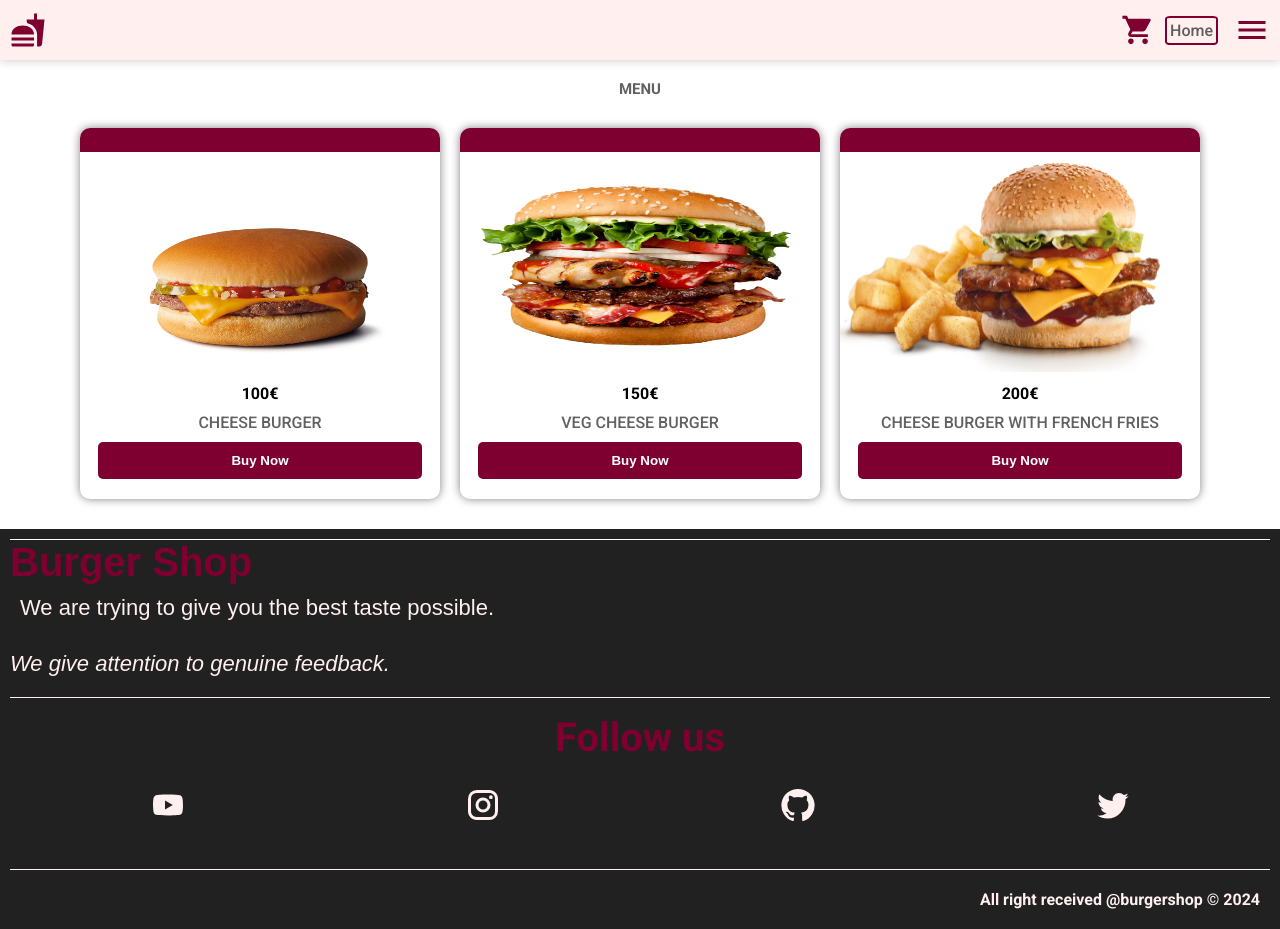
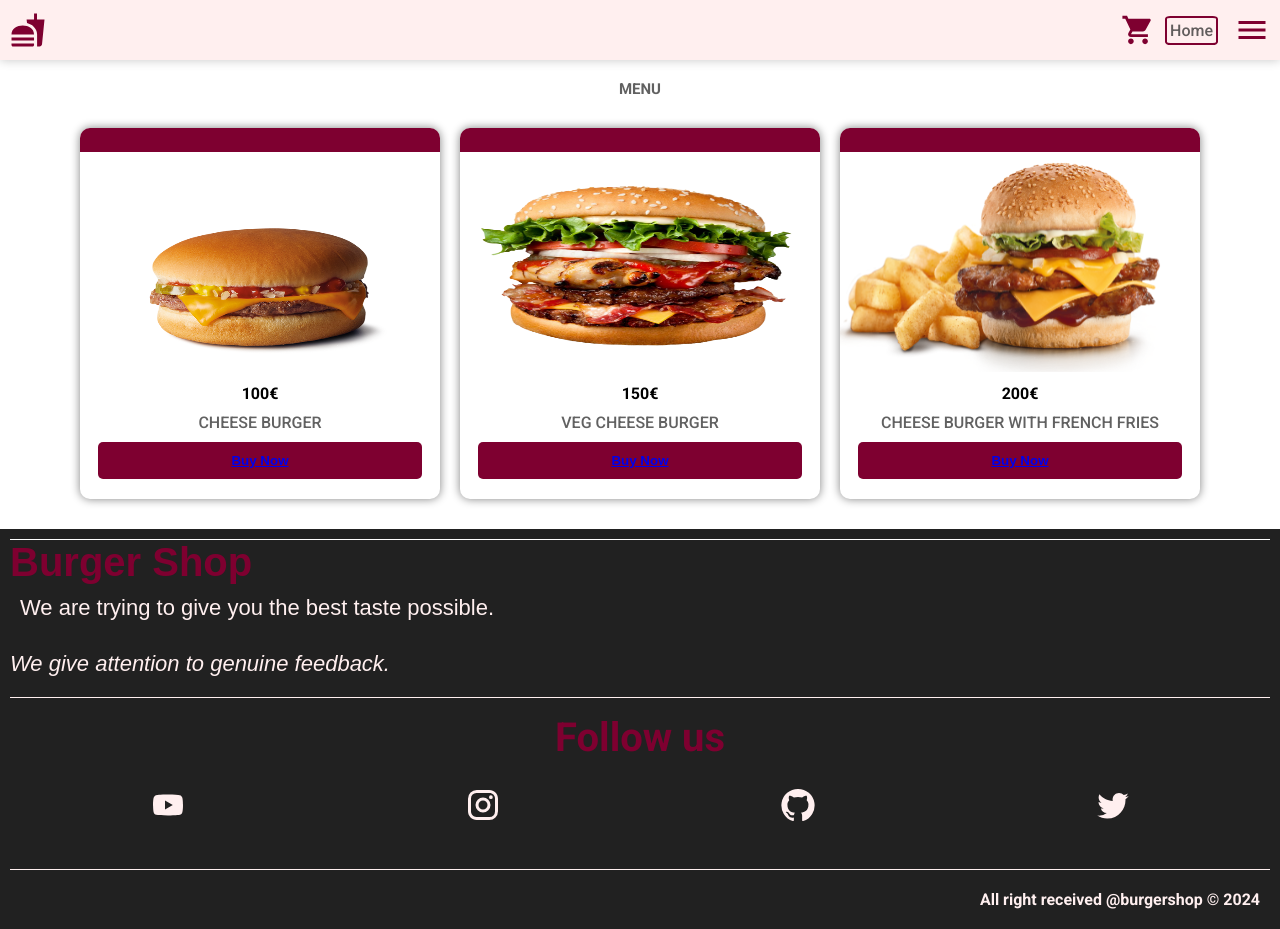
Before and after one commit to LuisCar09/Burger-shop, a React (Create React App) app: page /menu in a window 1280 px wide. Built offline with nearby package versions, Linux system fonts and the light colour scheme.

Commit message:
Fix card order link

```diff
--- a/src/components/home/Card.jsx
+++ b/src/components/home/Card.jsx
@@ -1,5 +1,5 @@
 import React, { useEffect, useState } from "react";
-
+import { Link } from "react-router-dom";
 
 const Card = ({picture,name,price}) => {
     // const [popup,setPopUp] = useState(false)
@@ -39,7 +39,7 @@ const Card = ({picture,name,price}) => {
         <p>{price}</p>
         <p className="item-title" >{name}</p>
 
-        <button onClick={handlerMessage}>Buy Now</button>
+        <button onClick={handlerMessage}><Link to={'/order'}>Buy Now</Link> </button>
         {popup &&
 
             <aside className="popUp-container">
```
